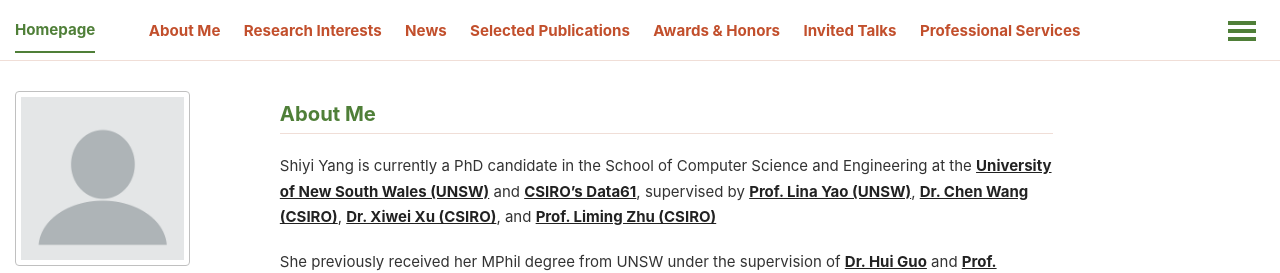
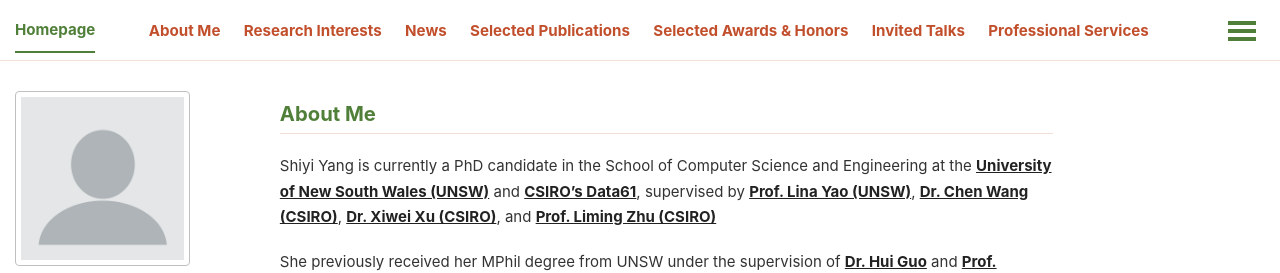
Before and after one commit to shiyiyang-ai/shiyiyang-ai.github.io, a Jekyll site: the page built from _pages/about.md, in a window 1280 px wide. Shown: the top 273 px of the page. Built offline with Jekyll 4.4.1, drawn with Linux system fonts in a browser that asks for light colours; some web fonts are replaced; a script bundle is joined from its source files by our own code; library files that are not in the unit come from our copies.

Commit message:
Rename awards navigation label

```diff
--- a/_data/navigation.yml
+++ b/_data/navigation.yml
@@ -20,7 +20,7 @@ main:
   - title: "Selected Publications"
     url: /#selected-publications
 
-  - title: "Awards & Honors"
+  - title: "Selected Awards & Honors"
     url: /#selected-awards-honors
 
   - title: "Invited Talks"
```
